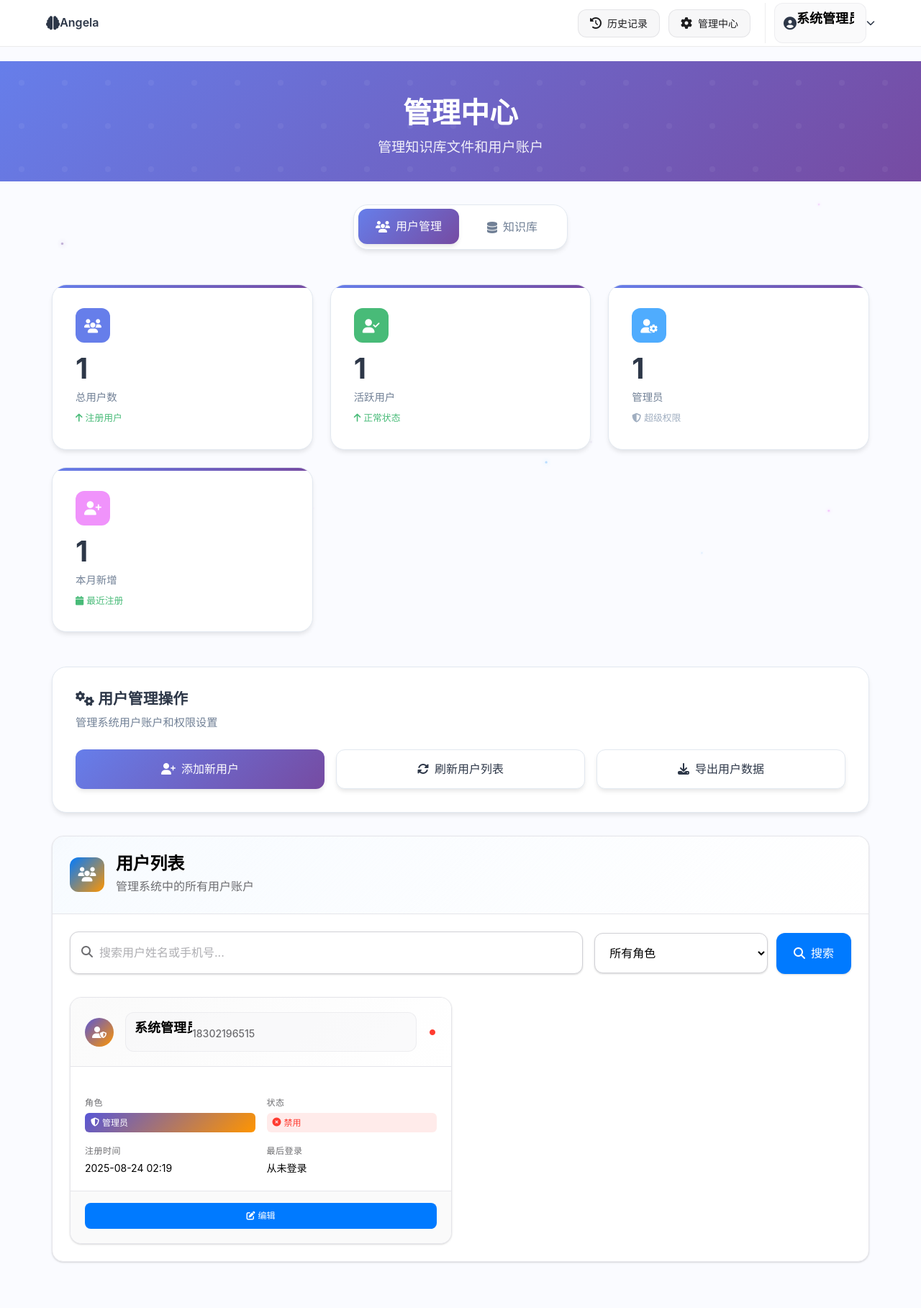
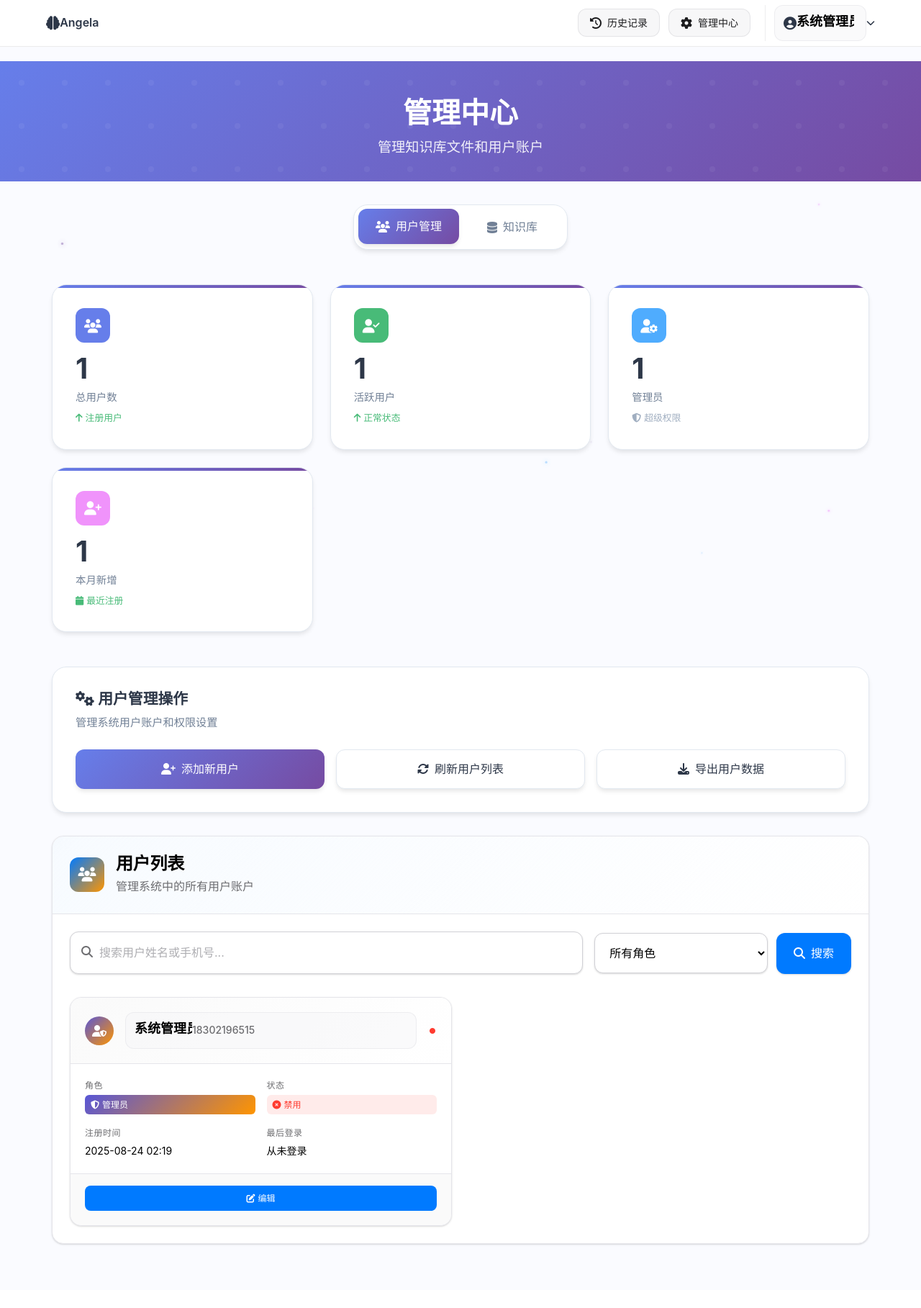
Before and after one commit to iswangheng/IncomeStreamAI, a Flask app: page /admin in a window 1280 px wide. Shown: the whole page at 72% size. After the commit the page ends 1730 px from the top, so only its background shows below. Run offline with Flask 3, Linux system fonts and the light colour scheme; a user stored in the database is signed in; data comes from the database, SQL or seed files in the repository.

Commit message:
Restored to '5be2677594b98d96ae8e220f525ecd59cfb0bd8f'
Replit-Restored-To: 5be2677594b98d96ae8e220f525ecd59cfb0bd8f

```diff
--- a/static/css/admin-elegant.css
+++ b/static/css/admin-elegant.css
@@ -317,24 +317,21 @@
 
 .user-info {
     flex: 1;
-    padding-left: var(--elegant-space-2);
 }
 
 .user-name {
     font-size: var(--elegant-text-lg);
     font-weight: 600;
     color: var(--elegant-text-primary);
-    margin-bottom: var(--elegant-space-3);
+    margin-bottom: var(--elegant-space-1);
     display: flex;
     align-items: center;
     gap: var(--elegant-space-2);
-    line-height: 1.4;
 }
 
 .user-phone {
     font-size: var(--elegant-text-sm);
     color: var(--elegant-text-secondary);
-    margin-top: var(--elegant-space-1);
 }
 
 .current-user-badge {
@@ -378,7 +375,6 @@
     display: grid;
     grid-template-columns: 1fr 1fr;
     gap: var(--elegant-space-4);
-    margin-top: var(--elegant-space-5);
 }
 
 @media (max-width: 480px) {
```
